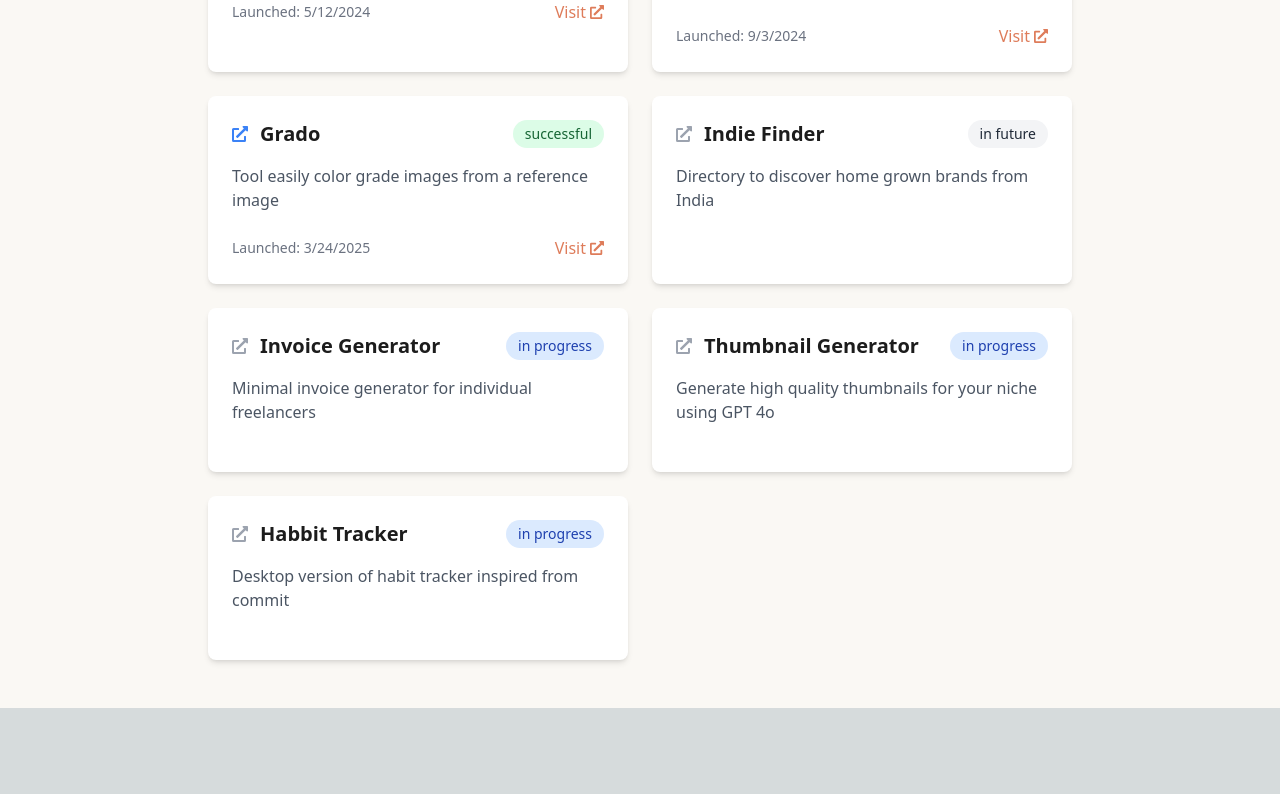
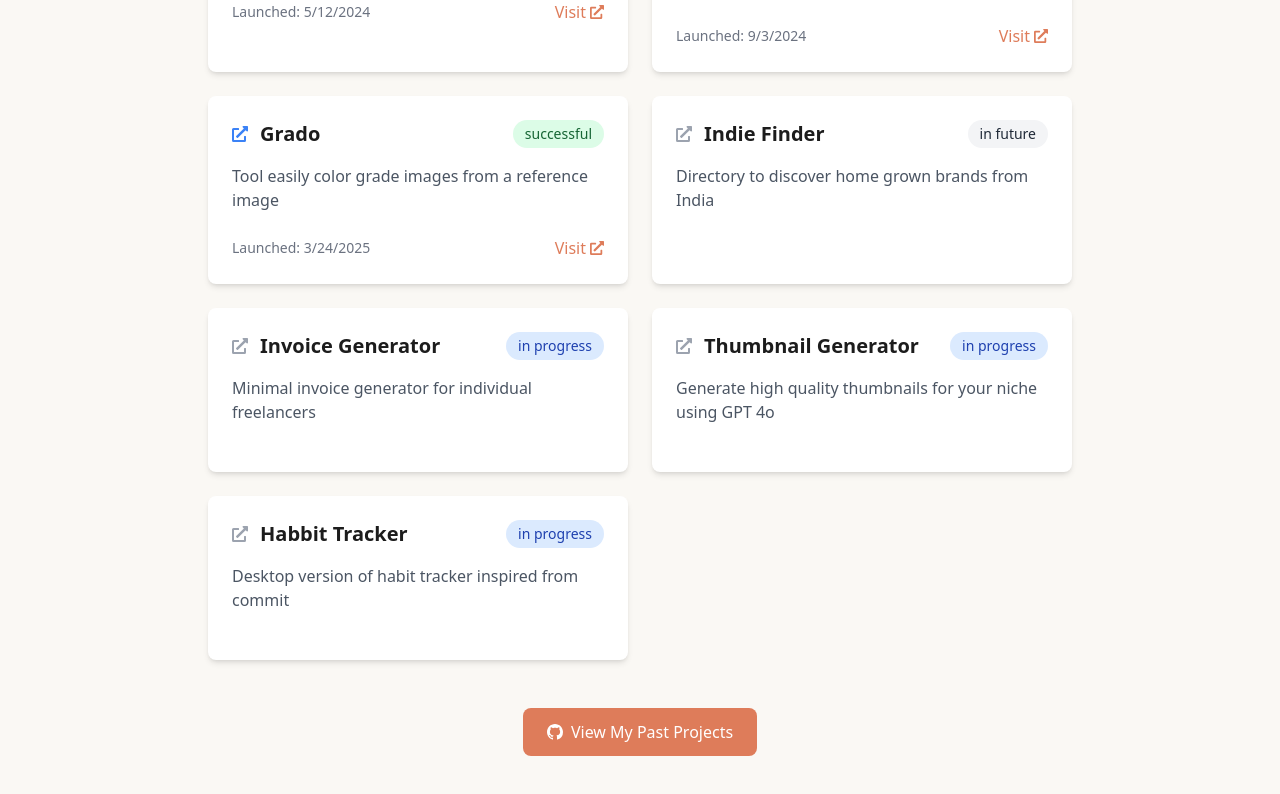
Before and after one commit to advaith-unnikrishnan/portfoliov2, a Next.js app: page /projects in a window 1280 px wide. Shown: the part 340-1134 px from the top of the page. Before the commit the page ends 1048 px from the top, so only its background shows below. Built offline with nearby package versions, Linux system fonts and the light colour scheme.

Commit message:
chor: add github link

```diff
--- a/app/projects/page.js
+++ b/app/projects/page.js
@@ -1,6 +1,6 @@
 import Link from 'next/link'
 import { FaExternalLinkAlt, FaYoutube } from 'react-icons/fa'
-import { BsSubstack } from "react-icons/bs"
+import { BsSubstack, BsGithub } from "react-icons/bs"
 import ProjectCard from '../components/ProjectCard'
 
 const projects = [
@@ -83,6 +83,18 @@
             <ProjectCard key={index} project={project} />
           ))}
         </div>
+
+        <div className="mt-12 text-center">
+          <Link
+            href="https://github.com/advaith-unnikrishnan"
+            target="_blank"
+            rel="noopener noreferrer"
+            className="inline-flex items-center px-6 py-3 bg-custom-coral text-white rounded-lg hover:bg-custom-coral-dark transition-colors duration-300"
+          >
+            <BsGithub className="mr-2" />
+            View My Past Projects
+          </Link>
+        </div>
       </div>
     </div>
   )
```
